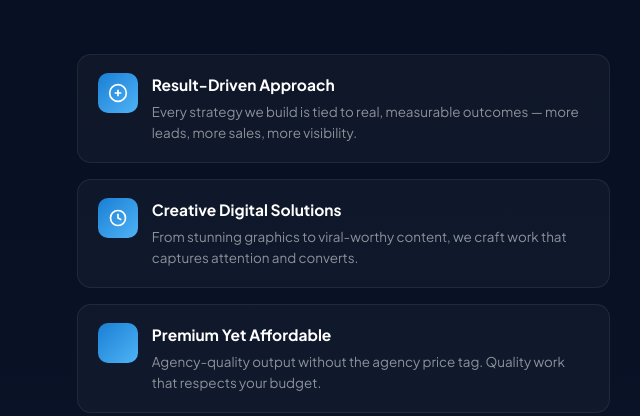
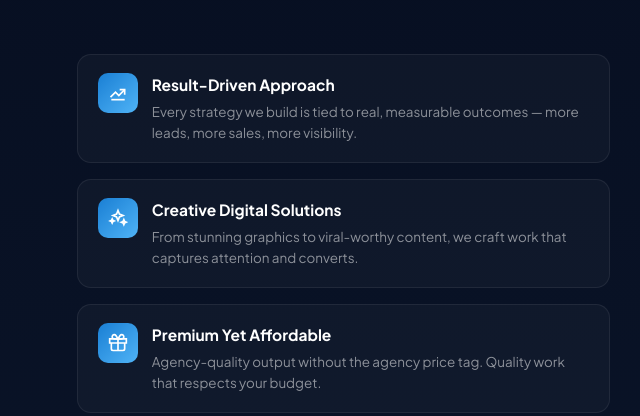
Before and after one commit to skyreachgroupsofficial-prog/Skyreach-Groups-Landing-page, a plain HTML site: page index.html in a window 1280 px wide. Shown: the part 1190-1606 px from the top of the page, 0-640 px from the left. Drawn offline with nearby package versions, Linux system fonts and the light colour scheme.

Commit message:
added about us

```diff
--- a/index.html
+++ b/index.html
@@ -349,15 +349,15 @@ footer{background:#030810;border-top:1px solid rgba(255,255,255,0.05);padding:64
       <br/>
       <div class="about-pillars">
         <div class="pillar">
-          <div class="pillar-icon"><svg viewBox="0 0 24 24" fill="none" stroke="currentColor" stroke-width="2"><circle cx="12" cy="12" r="10"/><path d="M12 8v8m-4-4h8"/></svg></div>
+          <div class="pillar-icon"><svg viewBox="0 0 24 24" fill="none" stroke="currentColor" stroke-width="2"><path d="M3 17l6-6 4 4 7-7"/><path d="M14 8h6v6"/><path d="M4 20h16"/></svg></div>
           <div class="pillar-text"><h4>Result-Driven Approach</h4><p>Every strategy we build is tied to real, measurable outcomes — more leads, more sales, more visibility.</p></div>
         </div>
         <div class="pillar">
-          <div class="pillar-icon"><svg viewBox="0 0 24 24" fill="none" stroke="currentColor" stroke-width="2"><circle cx="12" cy="12" r="9"/><path d="M12 7v5l4 2"/></svg></div>
+          <div class="pillar-icon"><svg viewBox="0 0 24 24" fill="none" stroke="currentColor" stroke-width="2"><path d="M12 3l1.7 4.3L18 9l-4.3 1.7L12 15l-1.7-4.3L6 9l4.3-1.7L12 3z"/><path d="M19 14l.9 2.1L22 17l-2.1.9L19 20l-.9-2.1L16 17l2.1-.9L19 14z"/><path d="M5 13l.8 1.7L7.5 15.5l-1.7.8L5 18l-.8-1.7-1.7-.8 1.7-.8L5 13z"/></svg></div>
           <div class="pillar-text"><h4>Creative Digital Solutions</h4><p>From stunning graphics to viral-worthy content, we craft work that captures attention and converts.</p></div>
         </div>
         <div class="pillar">
-          <div class="pillar-icon">💰</div>
+          <div class="pillar-icon"><svg viewBox="0 0 24 24" fill="none" stroke="currentColor" stroke-width="2"><path d="M20 12v7a2 2 0 0 1-2 2H6a2 2 0 0 1-2-2v-7"/><path d="M2 7h20v5H2z"/><path d="M12 7v14"/><path d="M12 7H7.5a2.5 2.5 0 1 1 2-4L12 7z"/><path d="M12 7h4.5a2.5 2.5 0 1 0-2-4L12 7z"/></svg></div>
           <div class="pillar-text"><h4>Premium Yet Affordable</h4><p>Agency-quality output without the agency price tag. Quality work that respects your budget.</p></div>
         </div>
         <div class="pillar">
```
